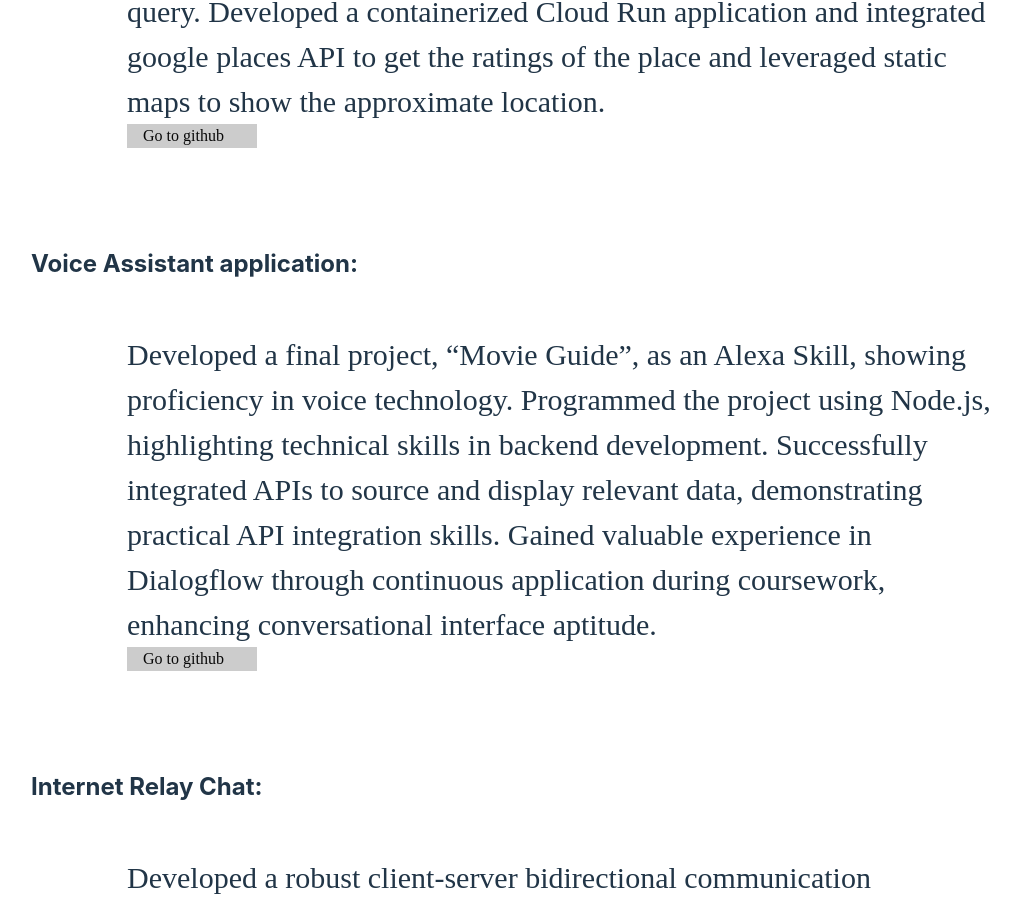
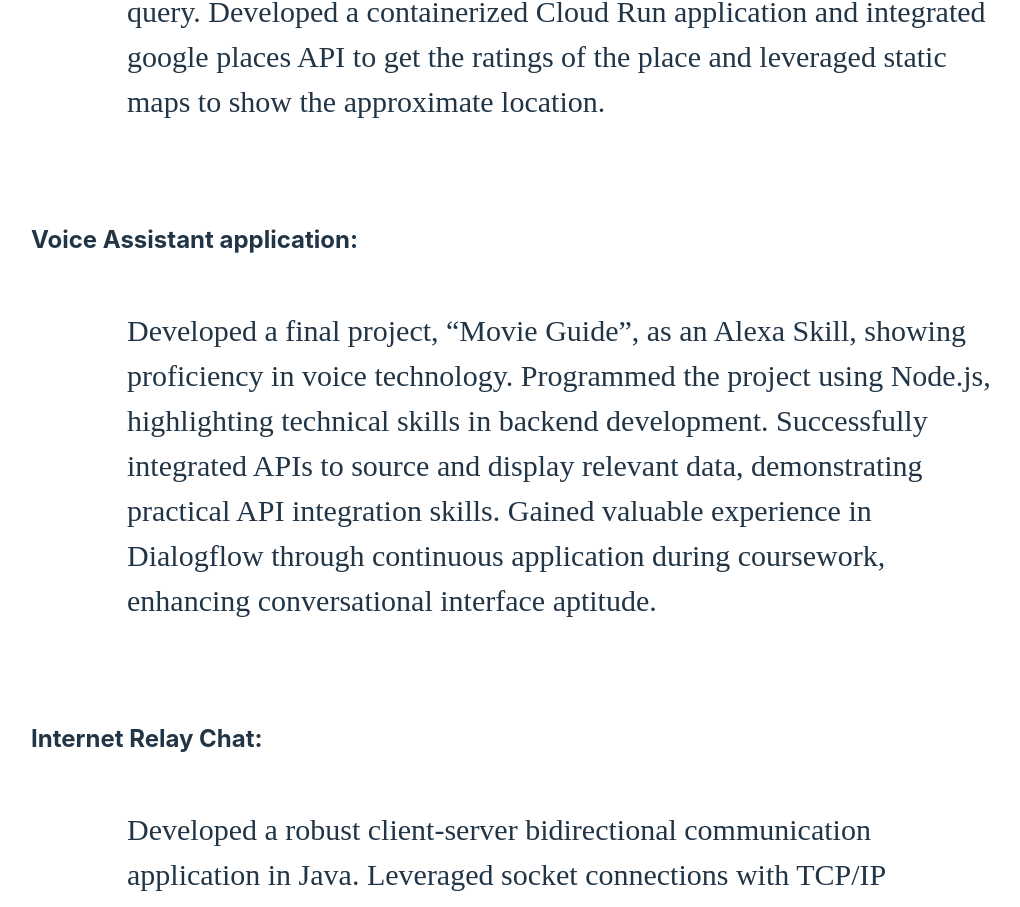
Before and after one commit to shrutivd/PersonalWebsite, a React (Vite) app: page /PersonalWebsite/project in a window 1280 px wide. Shown: the part 2017-2924 px from the top of the page, without its empty margins (129-1149 px from the left). Built offline with nearby package versions, Linux system fonts and the light colour scheme.

Commit message:
updated github links

```diff
--- a/src/components/courseProjects/project.jsx
+++ b/src/components/courseProjects/project.jsx
@@ -68,9 +68,6 @@ function Project() {
 						query. Developed a containerized Cloud Run application and
 						integrated google places API to get the ratings of the place and
 						leveraged static maps to show the approximate location.
-						<a className="know" href="https://github.com/shrutivd/DBMS-project">
-							<i className="fa fa-github"></i> Go to github
-						</a>
 					</p>
 
 					<h2 className="project">Voice Assistant application:</h2>
@@ -83,9 +80,6 @@ function Project() {
 						demonstrating practical API integration skills. Gained valuable
 						experience in Dialogflow through continuous application during
 						coursework, enhancing conversational interface aptitude.
-						<a className="know" href="https://github.com/shrutivd/DBMS-project">
-							<i className="fa fa-github"></i> Go to github
-						</a>
 					</p>
 
 					<h2 className="project">Internet Relay Chat:</h2>
--- a/src/css/style.css
+++ b/src/css/style.css
@@ -68,9 +68,10 @@
 	text-decoration: underline;
 }
 
-body {
+html, body {
 	background-color: var(--gray1);
 	margin: 0;
+	padding: 0;
 }
 
 .name {
```
